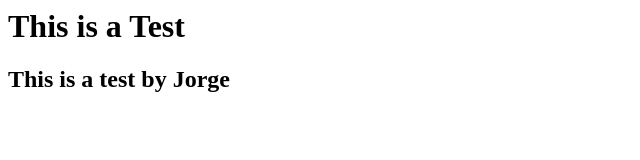
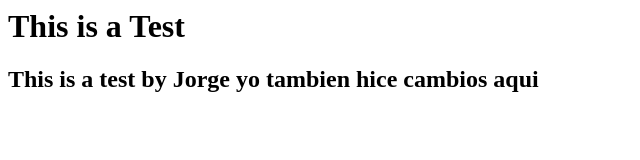
Before and after one commit to anelramirez/testing, a plain HTML site: page index.html in a window 1280 px wide. Shown: the whole page, without its empty margins (0-640 px from the left). Drawn offline with Linux system fonts and the light colour scheme.

Commit message:
Genrst conf

```diff
--- a/index.html
+++ b/index.html
@@ -6,7 +6,7 @@
 
 <body>
     <h1> This is a Test </h1>
-    <h2> This is a test by Jorge </h2>
+    <h2> This is a test by Jorge yo tambien hice cambios aqui </h2>
     <script src='js/main.js'></script>
 </body>
 
```
